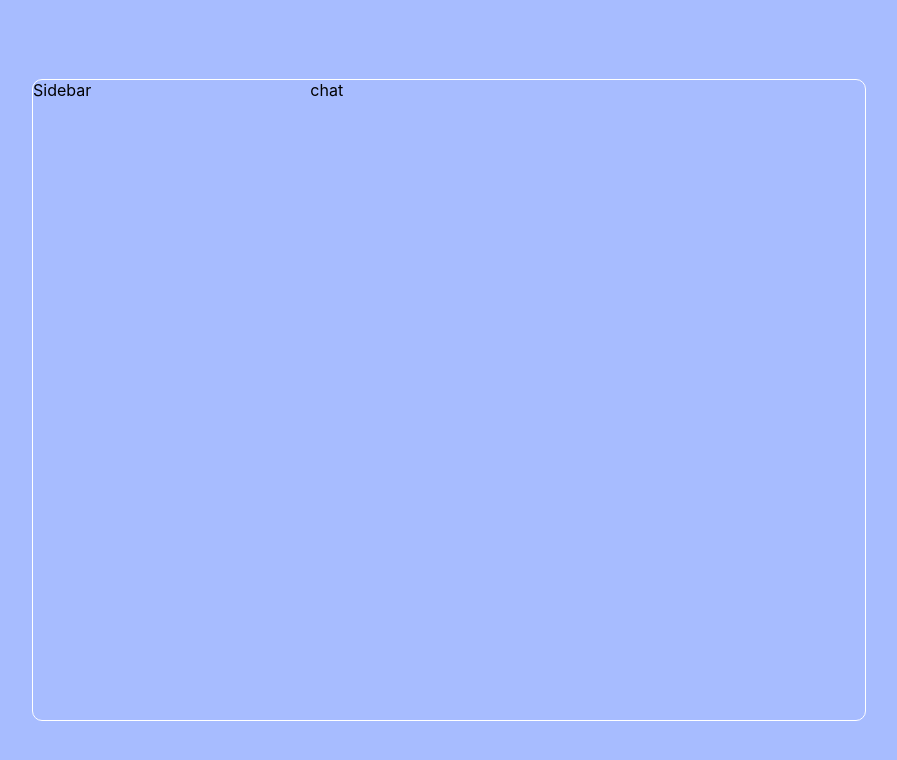
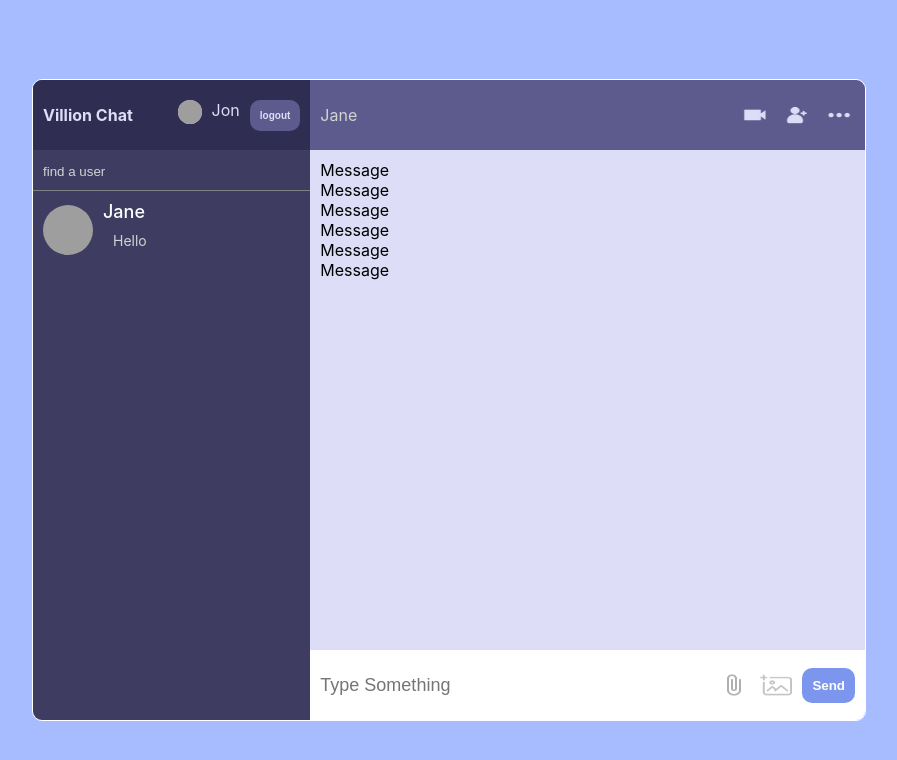
Before and after one commit to Damvilion/chat-app-youtubeTutorial, a React (Create React App) app: page / in a window 1280 px wide. Shown: the top 760 px of the page, without its empty margins (191-1088 px from the left). Built offline with nearby package versions, Linux system fonts and the light colour scheme; grey boxes are pictures that could not be loaded.

Commit message:
Added some UI to the homepage

```diff
--- a/src/App.js
+++ b/src/App.js
@@ -6,6 +6,7 @@ function App() {
   return (
     <div>
       <Home />
+      {/* <Register /> */}
     </div>
   );
 }
--- a/src/components/Chat.jsx
+++ b/src/components/Chat.jsx
@@ -1,7 +1,26 @@
 import React from "react";
+import Cam from "../images/cam.png";
+import Add from "../images/add.png";
+import More from "../images/more.png";
+import "./component-styles/Chat.css";
+import Messages from "./Messages";
+import Input from "./Input";
 
 const chat = () => {
-  return <div className="chat">chat</div>;
+  return (
+    <div className="chat">
+      <div className="chatInfo">
+        <span>Jane</span>
+        <div className="chatIcons">
+          <img src={Cam} alt="" />
+          <img src={Add} alt="" />
+          <img src={More} alt="" />
+        </div>
+      </div>
+      <Messages />
+      <Input />
+    </div>
+  );
 };
 
 export default chat;
--- a/src/components/Chats.jsx
+++ b/src/components/Chats.jsx
@@ -0,0 +1,20 @@
+import React from "react";
+
+const Chats = () => {
+  return (
+    <div className="chats">
+      <div className="userChat">
+        <img
+          src="https://images.pexels.com/photos/15360894/pexels-photo-15360894/free-photo-of-woman-standing-on-the-beach.jpeg?auto=compress&cs=tinysrgb&w=1260&h=750&dpr=1"
+          alt="profile"
+        ></img>
+        <div className="userChatInfo">
+          <span>Jane</span>
+          <p>Hello</p>
+        </div>
+      </div>
+    </div>
+  );
+};
+
+export default Chats;
--- a/src/components/Input.jsx
+++ b/src/components/Input.jsx
@@ -1,7 +1,21 @@
 import React from "react";
+import Img from "../images/img.png";
+import Attach from "../images/attach.png";
 
 const Input = () => {
-  return <div>Input</div>;
+  return (
+    <div className="input">
+      <input type="text" placeholder="Type Something" />
+      <div className="send">
+        <img src={Attach} alt="" />
+        <input type="file" style={{ display: "none" }} id="file" />
+        <label htmlFor="file">
+          <img src={Img} alt="" />
+        </label>
+        <button>Send</button>
+      </div>
+    </div>
+  );
 };
 
 export default Input;
--- /dev/null
+++ b/src/components/Messages.jsx
@@ -0,0 +1,17 @@
+import React from "react";
+import Message from "./Message";
+
+const Messages = () => {
+  return (
+    <div className="messages">
+      <Message />
+      <Message />
+      <Message />
+      <Message />
+      <Message />
+      <Message />
+    </div>
+  );
+};
+
+export default Messages;
--- a/src/components/Navbar.jsx
+++ b/src/components/Navbar.jsx
@@ -1,7 +1,19 @@
 import React from "react";
 
 const Navbar = () => {
-  return <div>Navbar</div>;
+  return (
+    <div className="navbar">
+      <span className="nav_logo">Villion Chat</span>
+      <div className="user">
+        <img
+          src="https://images.pexels.com/photos/15360894/pexels-photo-15360894/free-photo-of-woman-standing-on-the-beach.jpeg?auto=compress&cs=tinysrgb&w=1260&h=750&dpr=1"
+          alt=""
+        />
+        <span>Jon</span>
+        <button>logout</button>
+      </div>
+    </div>
+  );
 };
 
 export default Navbar;
--- a/src/components/Search.jsx
+++ b/src/components/Search.jsx
@@ -0,0 +1,13 @@
+import React from "react";
+
+const Search = () => {
+  return (
+    <div className="search">
+      <div className="searchForm">
+        <input type="text" placeholder="find a user" />
+      </div>
+    </div>
+  );
+};
+
+export default Search;
--- a/src/components/Sidebar.jsx
+++ b/src/components/Sidebar.jsx
@@ -1,7 +1,17 @@
 import React from "react";
+import Navbar from "./Navbar";
+import Search from "./Search";
+import Chats from "./Chats";
+import "./component-styles/Sidebar.css";
 
 const Sidebar = () => {
-  return <div className="sidebar">Sidebar</div>;
+  return (
+    <div className="sidebar">
+      <Navbar />
+      <Search />
+      <Chats />
+    </div>
+  );
 };
 
 export default Sidebar;
--- /dev/null
+++ b/src/components/component-styles/Chat.css
@@ -0,0 +1,53 @@
+.chatInfo {
+  display: flex;
+  height: 50px;
+  background-color: #5d5b8d;
+  align-items: center;
+  justify-content: space-between;
+  padding: 10px;
+  color: lightgray;
+}
+
+.chatIcons {
+  display: flex;
+  gap: 10px;
+}
+
+.chatIcons img {
+  height: 24px;
+  cursor: pointer;
+}
+
+.messages {
+  background-color: #ddddf7;
+  padding: 10px;
+  height: calc(100% - 160px);
+}
+
+.input {
+  height: 50px;
+  background-color: white;
+  padding: 10px;
+  display: flex;
+  align-items: center;
+  justify-content: space-between;
+}
+
+.send {
+  display: flex;
+  align-items: center;
+  gap: 10px;
+}
+
+.send img {
+  height: 24px;
+  cursor: pointer;
+}
+
+.input input {
+  width: 100%;
+  border: none;
+  outline: none;
+  color: #2f2d52;
+  font-size: 18px;
+}
--- /dev/null
+++ b/src/components/component-styles/Sidebar.css
@@ -0,0 +1,86 @@
+.sidebar {
+  flex: 1;
+  background-color: #3e3c61;
+}
+.navbar {
+  display: flex;
+  align-items: center;
+  background-color: #2f2d52;
+  height: 50px;
+  padding: 10px;
+  justify-content: space-between;
+  color: #ddddf7;
+}
+
+.nav_logo {
+  font-weight: bold;
+}
+
+.user {
+  display: flex;
+  gap: 10px;
+}
+
+.user > img {
+  background-color: #ddddf7;
+  height: 24px;
+  width: 24px;
+  border-radius: 50%;
+  object-fit: cover;
+}
+
+.user > button {
+  background-color: #5d5b8d;
+  color: #ddddf7;
+  font-size: 10px;
+  border: none;
+  cursor: pointer;
+}
+
+.search {
+  border-bottom: 1px solid gray;
+}
+
+.searchForm {
+  padding: 10px;
+}
+.searchForm > input {
+  background-color: transparent;
+  border: none;
+  color: white;
+  outline: none;
+}
+
+.searchForm > input::placeholder {
+  color: lightgray;
+}
+
+.userChat > img {
+  width: 50px;
+  height: 50px;
+  border-radius: 50%;
+  object-fit: cover;
+}
+
+.userChat {
+  padding: 10px;
+  display: flex;
+  align-items: center;
+  gap: 10px;
+  color: white;
+  cursor: pointer;
+}
+
+.userChat:hover {
+  background-color: #2f2d52;
+}
+
+.userChatInfo > span {
+  font-size: 18px;
+  font-weight: 500;
+}
+
+.userChatInfo > p {
+  font-size: 14px;
+  color: lightgrey;
+}
--- a/src/pages/Home.css
+++ b/src/pages/Home.css
@@ -15,10 +15,6 @@
   overflow: hidden;
 }
 
-.sidebar {
-  flex: 1;
-}
-
 .chat {
   flex: 2;
 }
--- a/src/pages/Register.css
+++ b/src/pages/Register.css
@@ -24,8 +24,7 @@ form {
   padding: 10px;
 }
 
-input {
-  /* margin: 5px 20px; */
+form > input {
   border: none;
   border-bottom: 1px solid #a7bcff;
   outline: none;
```
